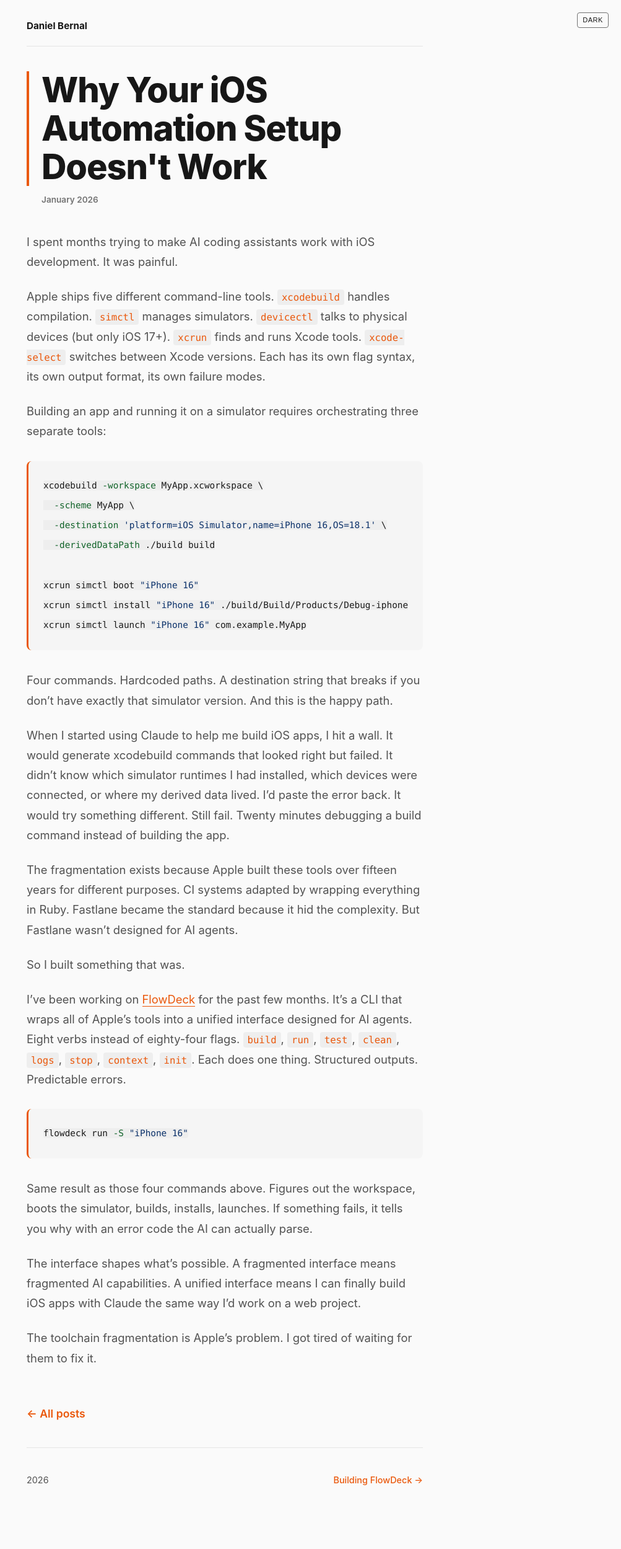
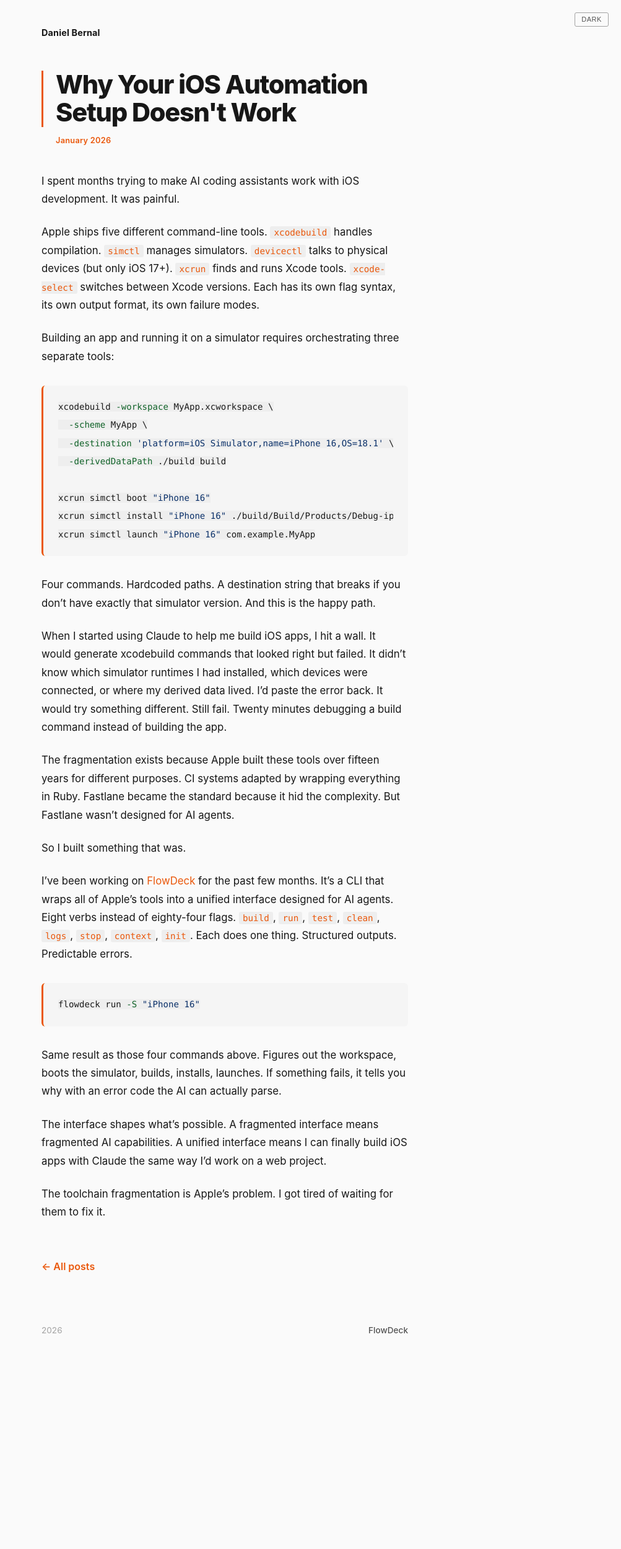
Before and after one commit to afterxleep/danielbernal.co, a Jekyll site: the page built from _posts/2026-01-06-why-your-ios-automation-setup-doesnt-work.md, in a window 1280 px wide. Shown: the whole page at 62% size, without its empty margins (277-1280 px from the left). Built offline with Jekyll 4.4.1, drawn with Linux system fonts in a browser that asks for light colours; after the commit the page ends 2238 px from its top, so only the background shows below that.

Commit message:
Polish design — tighter layout, cleaned up CSS, minimal and sharp
Narrow container to 640px, strip all dead CSS from old blog layout,
soften text color for body copy, add subtle page entrance animation,
sharpen typography with tighter letter-spacing and font smoothing.
Footer simplified. Consistent hover states throughout.

https://claude.ai/code/session_01LbW2SNBatBMCG9Bh8SnBQc

```diff
--- a/_layouts/default.html
+++ b/_layouts/default.html
@@ -11,12 +11,12 @@
   <style>
     :root {
       --bg: #0a0a0a;
-      --text: #f5f5f5;
+      --text: #e5e5e5;
       --text-muted: #737373;
       --text-subtle: #525252;
       --accent: #f97316;
       --accent-hover: #fb923c;
-      --border: #262626;
+      --border: #1e1e1e;
       --code-bg: #171717;
     }
 
@@ -24,7 +24,7 @@
       --bg: #fafafa;
       --text: #171717;
       --text-muted: #525252;
-      --text-subtle: #737373;
+      --text-subtle: #a3a3a3;
       --accent: #ea580c;
       --accent-hover: #f97316;
       --border: #e5e5e5;
@@ -44,77 +44,8 @@
       line-height: 1.6;
       overflow-x: hidden;
       transition: background-color 0.3s ease, color 0.3s ease;
-    }
-
-    /* Light theme overrides */
-    body.light-theme {
-      background: var(--bg);
-      color: var(--text);
-    }
-
-    body.light-theme footer h1 a,
-    body.light-theme .statement h1,
-    body.light-theme .post-list a,
-    body.light-theme .view-all-link,
-    body.light-theme .archive-list a,
-    body.light-theme .post h1,
-    body.light-theme .post-content h2,
-    body.light-theme .post-content h3 {
-      color: var(--text);
-    }
-
-    body.light-theme .statement a,
-    body.light-theme .post-content a {
-      color: var(--accent);
-    }
-
-    body.light-theme footer p,
-    body.light-theme .statement p,
-    body.light-theme .recent-posts h2,
-    body.light-theme .most-read h2,
-    body.light-theme .archive-month {
-      color: var(--text-muted);
-    }
-
-    body.light-theme .post-date,
-    body.light-theme .archive-list .date {
-      color: var(--text-subtle);
-    }
-
-    body.light-theme .post-content {
-      color: var(--text-muted);
-    }
-
-    body.light-theme .post-content a {
-      border-bottom-color: var(--accent);
-    }
-
-    body.light-theme .post-content a:hover,
-    body.light-theme footer h1 a:hover,
-    body.light-theme .statement a:hover,
-    body.light-theme .post-list a:hover,
-    body.light-theme .view-all-link:hover,
-    body.light-theme .archive-list a:hover {
-      color: var(--accent-hover);
-      border-bottom-color: var(--accent-hover);
-    }
-
-    body.light-theme .post-content blockquote {
-      border-left-color: var(--accent);
-      color: var(--text-muted);
-    }
-
-    body.light-theme .post-content code {
-      background: var(--code-bg);
-    }
-
-    body.light-theme .post-content pre {
-      background: var(--code-bg);
-    }
-
-    body.light-theme footer {
-      border-top-color: var(--border);
-      color: var(--text-subtle);
+      -webkit-font-smoothing: antialiased;
+      -moz-osx-font-smoothing: grayscale;
     }
 
     /* Theme toggle button */
@@ -124,8 +55,8 @@
       right: 20px;
       background: transparent;
       border: 1px solid var(--text-subtle);
-      color: var(--text);
-      padding: 6px 8px;
+      color: var(--text-muted);
+      padding: 5px 10px;
       cursor: pointer;
       font-size: 11px;
       font-weight: 500;
@@ -133,16 +64,8 @@
       text-transform: uppercase;
       transition: all 0.2s ease;
       z-index: 1000;
-      display: flex;
-      align-items: center;
-      justify-content: center;
       line-height: 1;
-      border-radius: 4px;
-    }
-
-    body.light-theme .theme-toggle {
-      color: var(--text);
-      border-color: var(--text-subtle);
+      border-radius: 3px;
     }
 
     .theme-toggle:hover {
@@ -152,38 +75,29 @@
 
     @media (max-width: 768px) {
       .theme-toggle {
-        top: 10px;
-        right: 10px;
+        top: 12px;
+        right: 12px;
       }
     }
 
     /* Header Navigation */
     .site-header {
-      max-width: 900px;
+      max-width: 640px;
       margin: 0 auto;
-      padding: 30px 30px 0;
+      padding: 40px 24px 0;
     }
 
     .site-nav {
-      display: flex;
-      justify-content: space-between;
-      align-items: center;
-      font-size: 0.95rem;
-      margin-bottom: 40px;
-      padding-bottom: 20px;
-      border-bottom: 1px solid var(--border);
-    }
-
-    .site-nav-left {
-      display: flex;
-      align-items: center;
-      gap: 8px;
+      margin-bottom: 48px;
+      padding-bottom: 0;
     }
 
     .site-nav-left a {
       color: var(--text);
       text-decoration: none;
       font-weight: 700;
+      font-size: 0.9rem;
+      letter-spacing: 0.01em;
       transition: color 0.2s;
     }
 
@@ -191,273 +105,118 @@
       color: var(--accent);
     }
 
-    .site-nav-right a {
-      color: var(--text-muted);
-      text-decoration: none;
-      font-weight: 500;
-      transition: color 0.2s;
-    }
-
-    .site-nav-right a:hover {
-      color: var(--accent);
-    }
-
-    body.light-theme .site-nav-left a {
-      color: var(--text);
-    }
-
-    body.light-theme .site-nav-right a {
-      color: var(--text-muted);
-    }
-
     .container {
-      max-width: 900px;
+      max-width: 640px;
       margin: 0 auto;
-      padding: 0 30px 60px;
+      padding: 0 24px 80px;
       min-height: 100vh;
       display: flex;
       flex-direction: column;
     }
 
-    /* Post pages use 700px width for everything */
+    /* Post pages */
     .layout-post .container {
-      max-width: 700px;
+      max-width: 640px;
     }
 
     .layout-post .site-header {
-      max-width: 700px;
+      max-width: 640px;
     }
 
-
-    /* Manifesto Section */
-    .manifesto {
-      display: flex;
-      flex-direction: column;
-      justify-content: center;
-      margin-bottom: 60px;
-    }
-
-    /* Add top spacing on home page only */
-    body.layout-default .manifesto {
-      margin-top: 40px;
-    }
-
-    .latest-label {
-      font-size: 0.75rem;
-      font-weight: 600;
-      text-transform: uppercase;
-      letter-spacing: 0.15em;
-      color: var(--accent);
-      margin-bottom: 16px;
-      display: flex;
-      align-items: center;
-      gap: 6px;
-    }
-
-    .latest-label::before {
-      content: '';
-      display: inline-block;
-      width: 8px;
-      height: 8px;
-      background: var(--accent);
-      border-radius: 50%;
-    }
-
-    .statement {
-      opacity: 0;
-      animation: fadeIn 0.8s ease-out forwards;
-      padding-left: 20px;
-      border-left: 3px solid var(--accent);
+    /* Page entrance animation */
+    main {
+      animation: fadeIn 0.6s ease-out;
     }
 
     @keyframes fadeIn {
-      to { opacity: 1; }
+      from { opacity: 0; transform: translateY(8px); }
+      to { opacity: 1; transform: translateY(0); }
     }
 
-    .statement h1 {
-      font-size: clamp(2.2rem, 7vw, 4.5rem);
-      font-weight: 800;
-      letter-spacing: -0.02em;
-      line-height: 1;
-      margin-bottom: 24px;
-      color: var(--text);
-    }
-
-    .statement p {
-      font-size: clamp(1.1rem, 2vw, 1.3rem);
-      color: var(--text-muted);
-      max-width: 600px;
-      margin-bottom: 20px;
-      line-height: 1.5;
-    }
-
-    .statement a {
-      color: var(--accent);
-      text-decoration: none;
-      font-size: 1.1rem;
-      font-weight: 600;
-      border-bottom: 2px solid transparent;
-      transition: all 0.2s;
-    }
-
-    .statement a:hover {
-      border-bottom-color: var(--accent);
-    }
-
-    /* Sections */
-    .recent-posts,
-    .most-read {
-      margin-bottom: 50px;
-    }
-
-    .recent-posts h2,
-    .most-read h2 {
-      font-size: 1.1rem;
-      font-weight: 700;
-      margin-bottom: 20px;
-      color: var(--text);
-      text-transform: uppercase;
-      letter-spacing: 0.08em;
-    }
-
-    .post-list {
-      list-style: none;
-    }
-
-    .post-list li {
-      margin-bottom: 14px;
-    }
-
-    .post-list a {
-      color: var(--text);
-      text-decoration: none;
-      font-size: 1.15rem;
-      font-weight: 500;
-      transition: color 0.2s;
-    }
-
-    .post-list a:hover {
-      color: var(--accent);
-    }
-
-    .post-list li span {
-      color: var(--text-muted);
-      font-weight: 400;
-    }
-
-    /* About section */
-    .about-section {
-      margin-bottom: 50px;
-    }
-
-    .about-section h2 {
-      font-size: 1.1rem;
-      font-weight: 700;
-      margin-bottom: 16px;
-      color: var(--text);
-      text-transform: uppercase;
-      letter-spacing: 0.08em;
-    }
-
-    .about-bio {
-      font-size: 1.15rem;
-      font-weight: 400;
-      line-height: 1.6;
-      color: var(--text);
-      margin-bottom: 16px;
-    }
-
-    .about-links {
-      display: flex;
-      flex-wrap: wrap;
-      gap: 20px;
-    }
-
-    .about-links a {
-      color: var(--text-muted);
-      text-decoration: none;
-      font-size: 1rem;
-      transition: color 0.2s;
-    }
-
-    .about-links a:hover {
-      color: var(--accent);
-    }
+    /* ==================== */
+    /* HOMEPAGE STYLES      */
+    /* ==================== */
 
     /* Intro Section */
     .intro {
-      margin-bottom: 20px;
+      margin-bottom: 0;
     }
 
     .intro h1 {
-      font-size: clamp(2.2rem, 7vw, 3.5rem);
+      font-size: clamp(2rem, 6vw, 2.8rem);
       font-weight: 800;
-      letter-spacing: -0.02em;
-      line-height: 1.1;
-      margin-bottom: 24px;
+      letter-spacing: -0.03em;
+      line-height: 1.05;
+      margin-bottom: 28px;
       color: var(--text);
     }
 
     .intro p {
-      font-size: 1.15rem;
-      line-height: 1.75;
+      font-size: 1.05rem;
+      line-height: 1.7;
+      color: var(--text-muted);
+      margin-bottom: 16px;
+    }
+
+    .intro p:first-of-type {
       color: var(--text);
-      margin-bottom: 20px;
+      font-size: 1.1rem;
+    }
+
+    .intro p:last-child {
+      margin-bottom: 0;
     }
 
     .intro p strong {
-      font-weight: 700;
+      color: var(--text);
+      font-weight: 600;
     }
 
     .intro a {
       color: var(--accent);
       text-decoration: none;
-      border-bottom: 1px solid transparent;
-      transition: border-color 0.2s;
+      transition: color 0.2s;
     }
 
     .intro a:hover {
-      border-bottom-color: var(--accent);
+      color: var(--accent-hover);
     }
 
     /* Building Section */
     .building {
-      margin-bottom: 20px;
-    }
-
-    .building h2 {
-      font-size: 1.4rem;
-      font-weight: 700;
-      margin-bottom: 20px;
-      color: var(--text);
+      margin-bottom: 0;
     }
 
     .building p {
-      font-size: 1.15rem;
-      line-height: 1.75;
-      color: var(--text);
-      margin-bottom: 16px;
+      font-size: 1.05rem;
+      line-height: 1.7;
+      color: var(--text-muted);
+      margin-bottom: 14px;
+    }
+
+    .building p:last-child {
+      margin-bottom: 0;
     }
 
     .building a {
-      color: var(--accent);
+      color: var(--text);
       text-decoration: none;
-      border-bottom: 1px solid transparent;
-      transition: border-color 0.2s;
+      font-weight: 600;
+      transition: color 0.2s;
     }
 
     .building a:hover {
-      border-bottom-color: var(--accent);
+      color: var(--accent);
     }
 
     /* Writing Link Section */
     .writing-link {
-      margin-bottom: 20px;
+      margin-bottom: 0;
     }
 
     .writing-link h2 {
-      font-size: 1.4rem;
-      font-weight: 700;
+      font-size: 1.1rem;
+      font-weight: 600;
       margin: 0;
     }
 
@@ -473,40 +232,44 @@
 
     /* Hire Me Section */
     .hire-me {
-      margin-bottom: 20px;
-    }
-
-    .hire-me h2 {
-      font-size: 1.4rem;
-      font-weight: 700;
-      margin-bottom: 20px;
-      color: var(--text);
+      margin-bottom: 0;
     }
 
     .hire-me p {
-      font-size: 1.15rem;
-      line-height: 1.75;
-      color: var(--text);
-      margin-bottom: 16px;
+      font-size: 1.05rem;
+      line-height: 1.7;
+      color: var(--text-muted);
+      margin-bottom: 14px;
     }
 
-    .hire-me a {
+    .hire-me p:first-child {
+      color: var(--text);
+      font-weight: 600;
+      font-size: 1rem;
+      letter-spacing: 0.01em;
+    }
+
+    .hire-me p:last-child {
+      margin-bottom: 0;
+    }
+
+    .hire-me p strong a {
       color: var(--accent);
       text-decoration: none;
-      border-bottom: 1px solid transparent;
-      transition: border-color 0.2s;
+      font-weight: 700;
+      transition: color 0.2s;
     }
 
-    .hire-me a:hover {
-      border-bottom-color: var(--accent);
+    .hire-me p strong a:hover {
+      color: var(--accent-hover);
     }
 
     /* Social Links */
     .social-links {
-      margin-top: 10px;
-      margin-bottom: 40px;
-      font-size: 1rem;
-      color: var(--text-muted);
+      margin-bottom: 0;
+      font-size: 0.95rem;
+      color: var(--text-subtle);
+      letter-spacing: 0.01em;
     }
 
     .social-links a {
@@ -524,6 +287,57 @@
       border: none;
       border-top: 1px solid var(--border);
       margin: 40px 0;
+    }
+
+    /* ==================== */
+    /* WRITING ARCHIVE      */
+    /* ==================== */
+
+    .archive h1 {
+      font-size: clamp(2rem, 6vw, 2.8rem);
+      font-weight: 800;
+      letter-spacing: -0.03em;
+      line-height: 1.05;
+      margin-bottom: 48px;
+      color: var(--text);
+    }
+
+    .archive-month {
+      color: var(--accent);
+      font-size: 0.8rem;
+      font-weight: 700;
+      text-transform: uppercase;
+      letter-spacing: 0.1em;
+      margin-top: 36px;
+      margin-bottom: 14px;
+    }
+
+    .archive h2:first-of-type {
+      margin-top: 0;
+    }
+
+    .archive-list {
+      list-style: none;
+    }
+
+    .archive-list li {
+      margin-bottom: 12px;
+    }
+
+    .archive-list a {
+      color: var(--text);
+      text-decoration: none;
+      font-size: 1.05rem;
+      font-weight: 500;
+      transition: color 0.2s;
+    }
+
+    .archive-list a:hover {
+      color: var(--accent);
+    }
+
+    .archive-list .date {
+      color: var(--text-subtle);
     }
 
     /* View All */
@@ -544,84 +358,37 @@
       opacity: 0.8;
     }
 
-    /* Archive Page */
-    .archive h1 {
-      font-size: clamp(2.5rem, 8vw, 5rem);
-      font-weight: 800;
-      letter-spacing: -0.02em;
-      line-height: 1;
-      margin-bottom: 50px;
-      color: var(--text);
-      border-left: 4px solid var(--accent);
-      padding-left: 24px;
-    }
+    /* ==================== */
+    /* POST PAGES           */
+    /* ==================== */
 
-    body.light-theme .archive h1 {
-      color: var(--text);
-    }
-
-    .archive-month {
-      color: var(--accent);
-      font-size: 0.85rem;
-      font-weight: 700;
-      text-transform: uppercase;
-      letter-spacing: 0.1em;
-      margin-top: 40px;
-      margin-bottom: 16px;
-    }
-
-    .archive h2:first-of-type {
-      margin-top: 0;
-    }
-
-    .archive-list {
-      list-style: none;
-      margin-bottom: 0;
-    }
-
-    .archive-list li {
-      margin-bottom: 14px;
-    }
-
-    .archive-list a {
-      color: var(--text);
-      text-decoration: none;
-      font-size: 1.15rem;
-      font-weight: 500;
-      transition: color 0.2s;
-    }
-
-    .archive-list a:hover {
-      color: var(--accent);
-    }
-
-    /* Post Page */
     .post {
       max-width: 100%;
     }
 
     .post h1 {
-      font-size: clamp(2.2rem, 6vw, 3.5rem);
+      font-size: clamp(1.8rem, 5vw, 2.6rem);
       font-weight: 800;
-      letter-spacing: -0.02em;
+      letter-spacing: -0.03em;
       line-height: 1.1;
       margin-bottom: 12px;
       color: var(--text);
-      border-left: 4px solid var(--accent);
+      border-left: 3px solid var(--accent);
       padding-left: 20px;
     }
 
     .post-date {
       color: var(--accent);
-      font-size: 0.85rem;
+      font-size: 0.8rem;
       font-weight: 600;
       margin-bottom: 40px;
       display: block;
-      padding-left: 24px;
+      padding-left: 23px;
+      letter-spacing: 0.02em;
     }
 
     .post-content {
-      font-size: 1.15rem;
+      font-size: 1.05rem;
       line-height: 1.75;
       color: var(--text);
     }
@@ -630,7 +397,7 @@
       max-width: 100%;
       height: auto;
       margin: 40px 0;
-      border-radius: 8px;
+      border-radius: 6px;
     }
 
     .post-content p {
@@ -638,14 +405,14 @@
     }
 
     .post-content h2 {
-      font-size: 1.75rem;
+      font-size: 1.5rem;
       font-weight: 700;
       margin: 48px 0 20px;
       color: var(--text);
     }
 
     .post-content h3 {
-      font-size: 1.35rem;
+      font-size: 1.2rem;
       font-weight: 600;
       margin: 36px 0 16px;
       color: var(--text);
@@ -653,13 +420,12 @@
 
     .post-content a {
       color: var(--accent);
-      border-bottom: 1px solid transparent;
       text-decoration: none;
-      transition: border-color 0.2s;
+      transition: color 0.2s;
     }
 
     .post-content a:hover {
-      border-bottom-color: var(--accent);
+      color: var(--accent-hover);
     }
 
     .post-content ul,
@@ -682,8 +448,8 @@
 
     .post-content code {
       background: var(--code-bg);
-      padding: 3px 7px;
-      border-radius: 4px;
+      padding: 2px 6px;
+      border-radius: 3px;
       font-family: 'SF Mono', 'Fira Code', 'Consolas', monospace;
       font-size: 0.85em;
       color: var(--accent);
@@ -691,9 +457,9 @@
 
     .post-content pre,
     .post-content .highlight {
-      background: #1a1a1a;
-      padding: 24px;
-      border-radius: 8px;
+      background: #141414;
+      padding: 20px 24px;
+      border-radius: 6px;
       overflow-x: auto;
       margin: 32px 0;
       border-left: 3px solid var(--accent);
@@ -711,49 +477,49 @@
     .post-content .highlight code {
       background: none;
       padding: 0;
-      color: #e5e5e5;
-      font-size: 0.9rem;
+      color: #d4d4d4;
+      font-size: 0.88rem;
       line-height: 1.6;
     }
 
-    body.light-theme .post-content pre,
-    body.light-theme .post-content .highlight {
+    .light-theme .post-content pre,
+    .light-theme .post-content .highlight {
       background: #f5f5f5;
       border-left-color: var(--accent);
     }
 
-    body.light-theme .post-content pre code,
-    body.light-theme .post-content .highlight code {
+    .light-theme .post-content pre code,
+    .light-theme .post-content .highlight code {
       color: #1a1a1a;
     }
 
-    body.light-theme .post-content code {
+    .light-theme .post-content code {
       background: #eee;
       color: var(--accent);
     }
 
-    /* Syntax Highlighting - Dark theme */
-    .highlight .c, .highlight .c1, .highlight .cm { color: #6a737d; } /* Comments */
-    .highlight .k, .highlight .kd, .highlight .kn, .highlight .kp, .highlight .kr { color: #ff7b72; } /* Keywords */
-    .highlight .s, .highlight .s1, .highlight .s2, .highlight .sb, .highlight .sc, .highlight .sd, .highlight .sh { color: #a5d6ff; } /* Strings */
-    .highlight .n, .highlight .na, .highlight .nb, .highlight .nc, .highlight .no { color: #e5e5e5; } /* Names */
-    .highlight .nf, .highlight .nx { color: #d2a8ff; } /* Functions */
-    .highlight .mi, .highlight .mf, .highlight .mh, .highlight .mo { color: #79c0ff; } /* Numbers */
-    .highlight .o, .highlight .p { color: #e5e5e5; } /* Operators, Punctuation */
-    .highlight .nt { color: #7ee787; } /* Tags */
-    .highlight .nv, .highlight .vi, .highlight .vg { color: #ffa657; } /* Variables */
-    .highlight .err { color: #f97316; } /* Errors */
+    /* Syntax Highlighting - Dark */
+    .highlight .c, .highlight .c1, .highlight .cm { color: #6a737d; }
+    .highlight .k, .highlight .kd, .highlight .kn, .highlight .kp, .highlight .kr { color: #ff7b72; }
+    .highlight .s, .highlight .s1, .highlight .s2, .highlight .sb, .highlight .sc, .highlight .sd, .highlight .sh { color: #a5d6ff; }
+    .highlight .n, .highlight .na, .highlight .nb, .highlight .nc, .highlight .no { color: #d4d4d4; }
+    .highlight .nf, .highlight .nx { color: #d2a8ff; }
+    .highlight .mi, .highlight .mf, .highlight .mh, .highlight .mo { color: #79c0ff; }
+    .highlight .o, .highlight .p { color: #d4d4d4; }
+    .highlight .nt { color: #7ee787; }
+    .highlight .nv, .highlight .vi, .highlight .vg { color: #ffa657; }
+    .highlight .err { color: #f97316; }
 
-    /* Syntax Highlighting - Light theme */
-    body.light-theme .highlight .c, body.light-theme .highlight .c1, body.light-theme .highlight .cm { color: #6a737d; }
-    body.light-theme .highlight .k, body.light-theme .highlight .kd, body.light-theme .highlight .kn, body.light-theme .highlight .kp, body.light-theme .highlight .kr { color: #cf222e; }
-    body.light-theme .highlight .s, body.light-theme .highlight .s1, body.light-theme .highlight .s2, body.light-theme .highlight .sb, body.light-theme .highlight .sc, body.light-theme .highlight .sd, body.light-theme .highlight .sh { color: #0a3069; }
-    body.light-theme .highlight .n, body.light-theme .highlight .na, body.light-theme .highlight .nb, body.light-theme .highlight .nc, body.light-theme .highlight .no { color: #1a1a1a; }
-    body.light-theme .highlight .nf, body.light-theme .highlight .nx { color: #8250df; }
-    body.light-theme .highlight .mi, body.light-theme .highlight .mf, body.light-theme .highlight .mh, body.light-theme .highlight .mo { color: #0550ae; }
-    body.light-theme .highlight .o, body.light-theme .highlight .p { color: #1a1a1a; }
-    body.light-theme .highlight .nt { color: #116329; }
-    body.light-theme .highlight .nv, body.light-theme .highlight .vi, body.light-theme .highlight .vg { color: #953800; }
+    /* Syntax Highlighting - Light */
+    .light-theme .highlight .c, .light-theme .highlight .c1, .light-theme .highlight .cm { color: #6a737d; }
+    .light-theme .highlight .k, .light-theme .highlight .kd, .light-theme .highlight .kn, .light-theme .highlight .kp, .light-theme .highlight .kr { color: #cf222e; }
+    .light-theme .highlight .s, .light-theme .highlight .s1, .light-theme .highlight .s2, .light-theme .highlight .sb, .light-theme .highlight .sc, .light-theme .highlight .sd, .light-theme .highlight .sh { color: #0a3069; }
+    .light-theme .highlight .n, .light-theme .highlight .na, .light-theme .highlight .nb, .light-theme .highlight .nc, .light-theme .highlight .no { color: #1a1a1a; }
+    .light-theme .highlight .nf, .light-theme .highlight .nx { color: #8250df; }
+    .light-theme .highlight .mi, .light-theme .highlight .mf, .light-theme .highlight .mh, .light-theme .highlight .mo { color: #0550ae; }
+    .light-theme .highlight .o, .light-theme .highlight .p { color: #1a1a1a; }
+    .light-theme .highlight .nt { color: #116329; }
+    .light-theme .highlight .nv, .light-theme .highlight .vi, .light-theme .highlight .vg { color: #953800; }
 
     /* Post Footer Navigation */
     .post-footer {
@@ -764,22 +530,21 @@
     .post-footer a {
       color: var(--accent);
       text-decoration: none;
-      font-size: 1.1rem;
+      font-size: 1rem;
       font-weight: 600;
-      transition: opacity 0.2s;
+      transition: color 0.2s;
     }
 
     .post-footer a:hover {
-      opacity: 0.7;
+      color: var(--accent-hover);
     }
 
     /* Footer */
     footer {
       margin-top: auto;
-      padding: 40px 0;
-      border-top: 1px solid var(--border);
-      color: var(--text-muted);
-      font-size: 0.9rem;
+      padding: 40px 0 0;
+      color: var(--text-subtle);
+      font-size: 0.85rem;
     }
 
     .footer-content {
@@ -789,50 +554,32 @@
     }
 
     .footer-right a {
-      color: var(--accent);
+      color: var(--text-muted);
       text-decoration: none;
       font-weight: 500;
-      transition: opacity 0.2s;
+      transition: color 0.2s;
     }
 
     .footer-right a:hover {
-      opacity: 0.8;
-    }
-
-    body.light-theme footer {
-      border-top-color: var(--border);
-      color: var(--text-muted);
+      color: var(--accent);
     }
 
     /* Responsive */
     @media (max-width: 768px) {
       .site-header {
-        padding: 20px 20px 0;
+        padding: 24px 20px 0;
       }
 
       .site-nav {
-        margin-bottom: 24px;
-        padding-bottom: 16px;
+        margin-bottom: 32px;
       }
 
       .container {
-        padding: 0 20px 40px;
+        padding: 0 20px 60px;
       }
 
-      .manifesto {
-        margin-bottom: 40px;
-      }
-
-      body.layout-default .manifesto {
-        margin-top: 24px;
-      }
-
-      .statement {
-        padding-left: 16px;
-      }
-
-      .me-statement {
-        font-size: 1.15rem;
+      hr {
+        margin: 32px 0;
       }
 
       .archive-list li {
@@ -843,7 +590,6 @@
       .archive-list .date {
         min-width: auto;
       }
-
     }
   </style>
   {% feed_meta %}
@@ -875,10 +621,10 @@
     <footer>
       <div class="footer-content">
         <div class="footer-left">
-          <span><span id="footer-year"></span></span>
+          <span id="footer-year"></span>
         </div>
         <div class="footer-right">
-          <a href="https://flowdeck.studio" target="_blank">Building FlowDeck →</a>
+          <a href="https://flowdeck.studio" target="_blank">FlowDeck</a>
         </div>
       </div>
     </footer>
```
